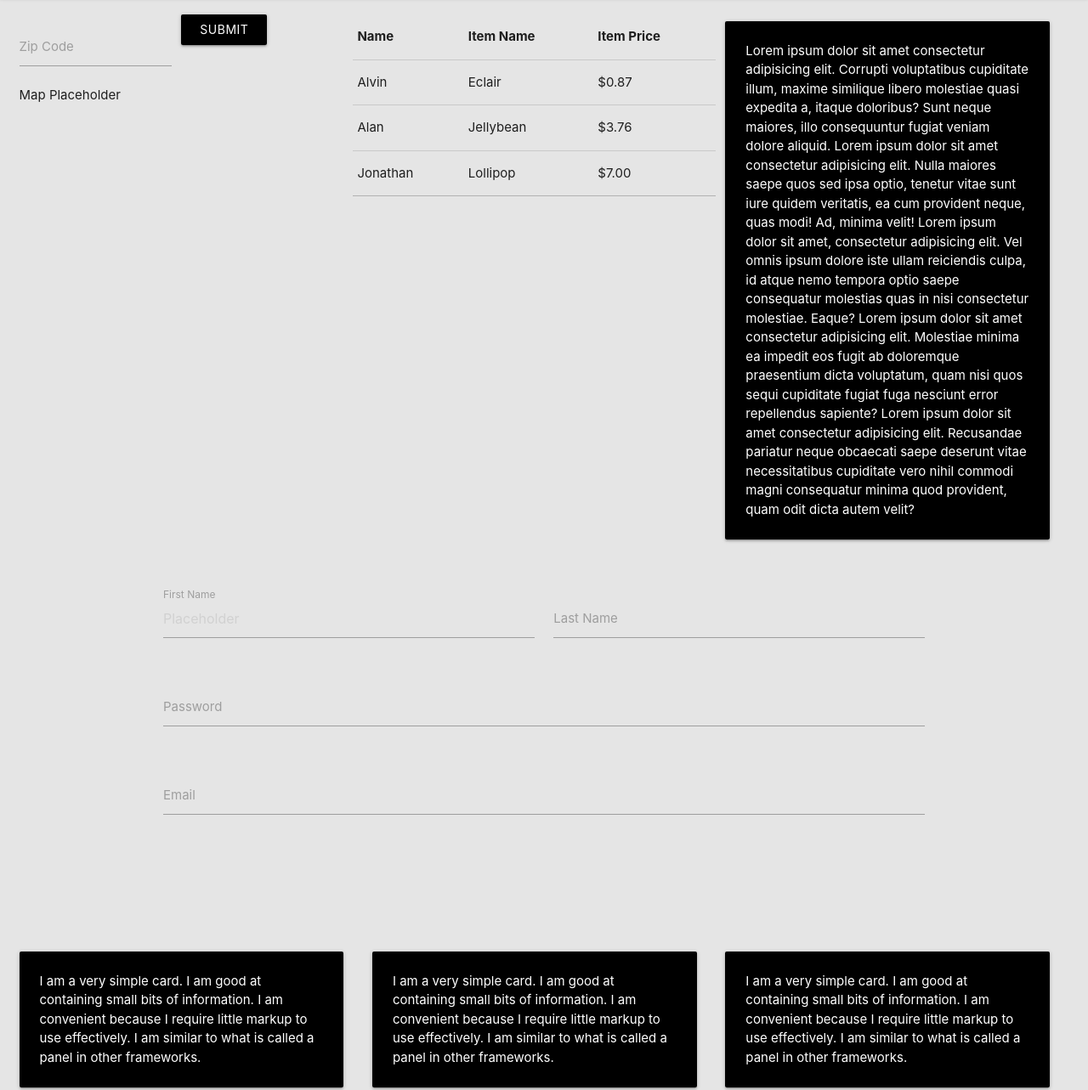
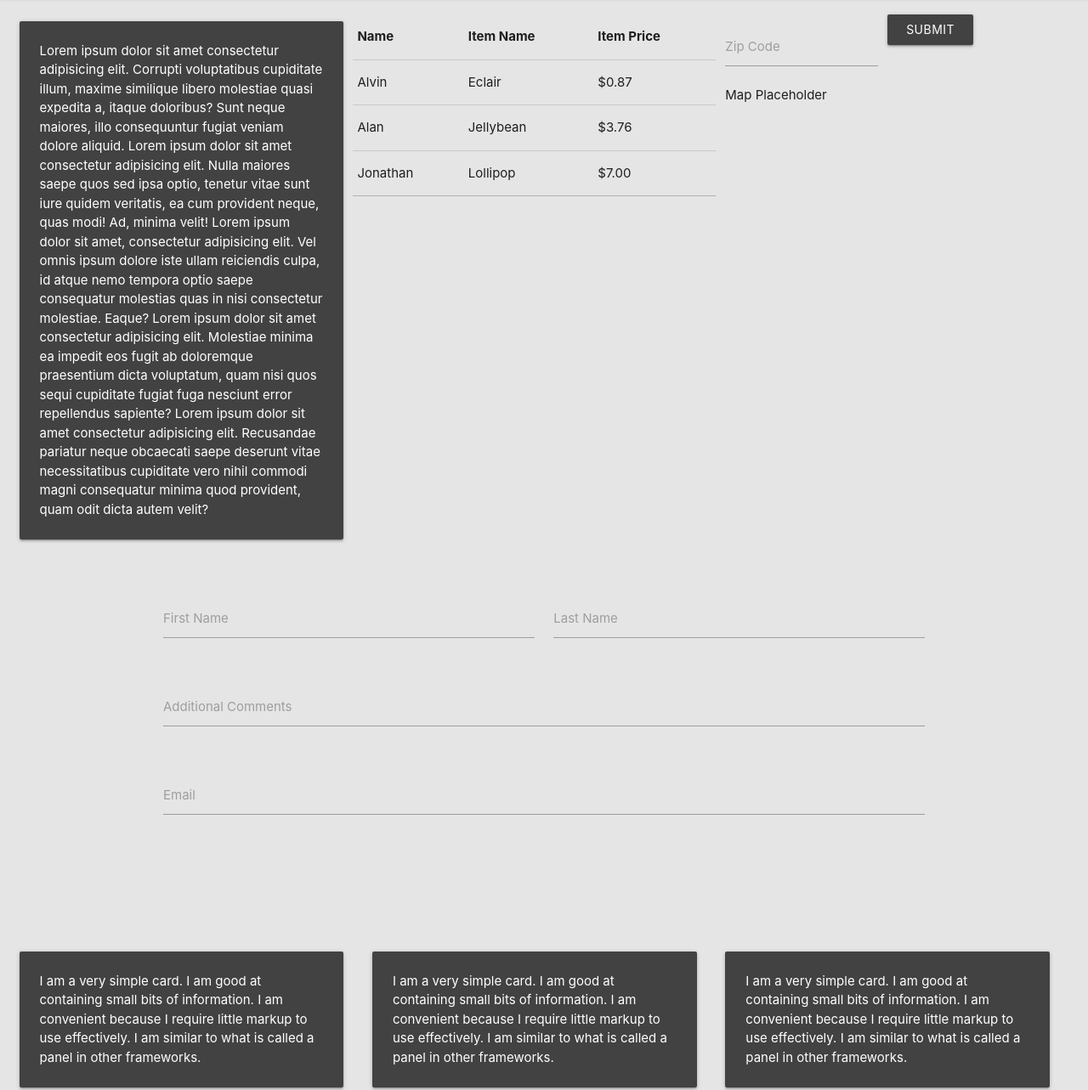
Before and after one commit to JJoanet/Unify, a plain HTML site: page index.html in a window 1280 px wide. Shown: the part 67-1350 px from the top of the page at 85% size. Drawn offline with nearby package versions, Linux system fonts and the light colour scheme.

Commit message:
styling and layout changes

```diff
--- a/index.html
+++ b/index.html
@@ -39,22 +39,20 @@
 <!-- Dynamic Content -->
 <main class="row col s12">
 
-    <!-- Search Bar -->
-    <form class="row col s12 m12 l4">
-        <div class="col s12 m12 l6">
-          <div class="input-field">
-            <input id="input_text" type="number" data-length="05">
-            <label for="input_text">Zip Code</label>
-          </div>
+    <!-- About Them -->
+    <div class="row col s12 m12 l4">
+      <div class="col s12">
+        <div class="card-panel grey darken-3">
+          <span class="white-text">
+              Lorem ipsum dolor sit amet consectetur adipisicing elit. Corrupti voluptatibus cupiditate illum, maxime similique libero molestiae quasi expedita a, itaque doloribus? Sunt neque maiores, illo consequuntur fugiat veniam dolore aliquid.
+              Lorem ipsum dolor sit amet consectetur adipisicing elit. Nulla maiores saepe quos sed ipsa optio, tenetur vitae sunt iure quidem veritatis, ea cum provident neque, quas modi! Ad, minima velit!
+              Lorem ipsum dolor sit amet, consectetur adipisicing elit. Vel omnis ipsum dolore iste ullam reiciendis culpa, id atque nemo tempora optio saepe consequatur molestias quas in nisi consectetur molestiae. Eaque?
+              Lorem ipsum dolor sit amet consectetur adipisicing elit. Molestiae minima ea impedit eos fugit ab doloremque praesentium dicta voluptatum, quam nisi quos sequi cupiditate fugiat fuga nesciunt error repellendus sapiente?
+              Lorem ipsum dolor sit amet consectetur adipisicing elit. Recusandae pariatur neque obcaecati saepe deserunt vitae necessitatibus cupiditate vero nihil commodi magni consequatur minima quod provident, quam odit dicta autem velit?
+          </span>
         </div>
-        <button class="btn waves-effect waves-light col s12 m12 l3 black" type="submit" name="action">
-            Submit
-        </button>
-        <!-- Map Div -->
-        <div class="col s12">
-            Map Placeholder
-        </div>
-    </form>
+      </div>
+  </div>
 
     <!-- Union List From Scrapper -->
     <table class="row col s12 m12 l4 highlight">
@@ -85,20 +83,23 @@
         </tbody>
     </table>
 
-    <!-- About Them -->
-    <div class="row col s12 m12 l4">
-        <div class="col s12">
-          <div class="card-panel black">
-            <span class="white-text">
-                Lorem ipsum dolor sit amet consectetur adipisicing elit. Corrupti voluptatibus cupiditate illum, maxime similique libero molestiae quasi expedita a, itaque doloribus? Sunt neque maiores, illo consequuntur fugiat veniam dolore aliquid.
-                Lorem ipsum dolor sit amet consectetur adipisicing elit. Nulla maiores saepe quos sed ipsa optio, tenetur vitae sunt iure quidem veritatis, ea cum provident neque, quas modi! Ad, minima velit!
-                Lorem ipsum dolor sit amet, consectetur adipisicing elit. Vel omnis ipsum dolore iste ullam reiciendis culpa, id atque nemo tempora optio saepe consequatur molestias quas in nisi consectetur molestiae. Eaque?
-                Lorem ipsum dolor sit amet consectetur adipisicing elit. Molestiae minima ea impedit eos fugit ab doloremque praesentium dicta voluptatum, quam nisi quos sequi cupiditate fugiat fuga nesciunt error repellendus sapiente?
-                Lorem ipsum dolor sit amet consectetur adipisicing elit. Recusandae pariatur neque obcaecati saepe deserunt vitae necessitatibus cupiditate vero nihil commodi magni consequatur minima quod provident, quam odit dicta autem velit?
-            </span>
-          </div>
+    <!-- Search Bar -->
+    <form class="row col s12 m12 l4">
+      <div class="col s12 m12 l6">
+        <div class="input-field">
+          <input id="input_text" type="number" data-length="05">
+          <label for="input_text">Zip Code</label>
         </div>
-    </div>
+      </div>
+      <button class="btn waves-effect waves-light col s12 m12 l3 grey darken-3" type="submit" name="action">
+          Submit
+      </button>
+      <!-- Map Div -->
+      <div class="col s12">
+          Map Placeholder
+      </div>
+  </form>
+
 
 </main>
 <!-- Dynamic End -->
@@ -109,7 +110,7 @@
         <form class="col s12">
           <div class="row">
             <div class="input-field col s6">
-              <input placeholder="Placeholder" id="first_name" type="text" class="validate">
+              <input id="first_name" type="text" class="validate">
               <label for="first_name">First Name</label>
             </div>
             <div class="input-field col s6">
@@ -119,8 +120,8 @@
           </div>
           <div class="row">
             <div class="input-field col s12">
-              <input id="password" type="password" class="validate">
-              <label for="password">Password</label>
+              <input id="Comments" type="text" class="validate">
+              <label for="Comments">Additional Comments</label>
             </div>
           </div>
           <div class="row">
@@ -140,7 +141,7 @@
 <main id = "resources" class="row col s12">
     <div class="row col s12 m12 l4">
         <div class="col s12">
-          <div class="card-panel black">
+          <div class="card-panel grey darken-3">
             <span class="white-text">I am a very simple card. I am good at containing small bits of information.
             I am convenient because I require little markup to use effectively. I am similar to what is called a panel in other frameworks.
             </span>
@@ -150,7 +151,7 @@
 
     <div class="row col s12 m12 l4">
         <div class="col s12">
-          <div class="card-panel black">
+          <div class="card-panel grey darken-3">
             <span class="white-text">I am a very simple card. I am good at containing small bits of information.
             I am convenient because I require little markup to use effectively. I am similar to what is called a panel in other frameworks.
             </span>
@@ -160,7 +161,7 @@
 
     <div class="row col s12 m12 l4">
         <div class="col s12">
-          <div class="card-panel black">
+          <div class="card-panel grey darken-3">
             <span class="white-text">I am a very simple card. I am good at containing small bits of information.
             I am convenient because I require little markup to use effectively. I am similar to what is called a panel in other frameworks.
             </span>
@@ -170,7 +171,7 @@
 
     <div class="row col s12 m12 l4">
         <div class="col s12">
-          <div class="card-panel black">
+          <div class="card-panel grey darken-3">
             <span class="white-text">I am a very simple card. I am good at containing small bits of information.
             I am convenient because I require little markup to use effectively. I am similar to what is called a panel in other frameworks.
             </span>
@@ -180,7 +181,7 @@
 
     <div class="row col s12 m12 l4">
         <div class="col s12">
-          <div class="card-panel black">
+          <div class="card-panel grey darken-3">
             <span class="white-text">I am a very simple card. I am good at containing small bits of information.
             I am convenient because I require little markup to use effectively. I am similar to what is called a panel in other frameworks.
             </span>
@@ -190,7 +191,7 @@
 
     <div class="row col s12 m12 l4">
         <div class="col s12">
-          <div class="card-panel black">
+          <div class="card-panel grey darken-3">
             <span class="white-text">I am a very simple card. I am good at containing small bits of information.
             I am convenient because I require little markup to use effectively. I am similar to what is called a panel in other frameworks.
             </span>
```
